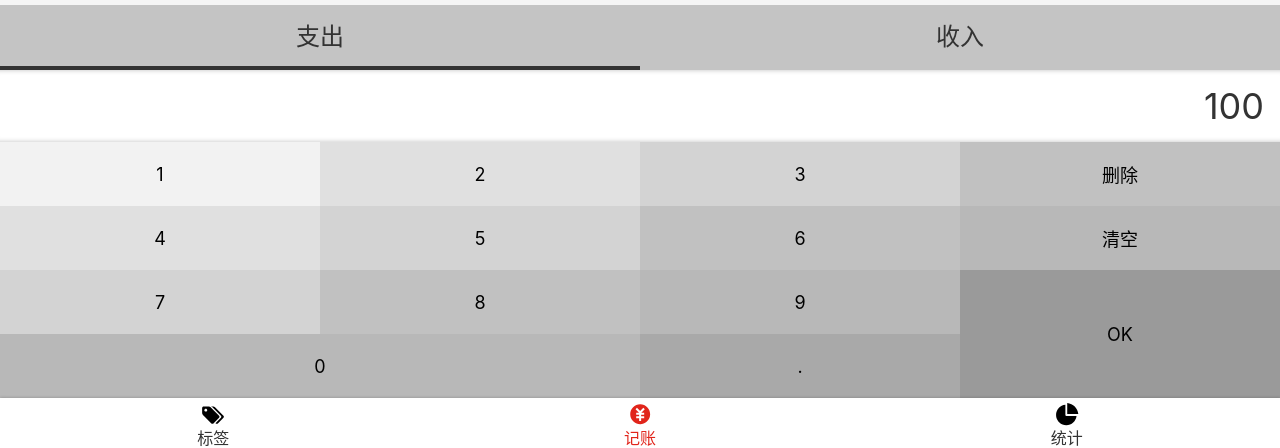
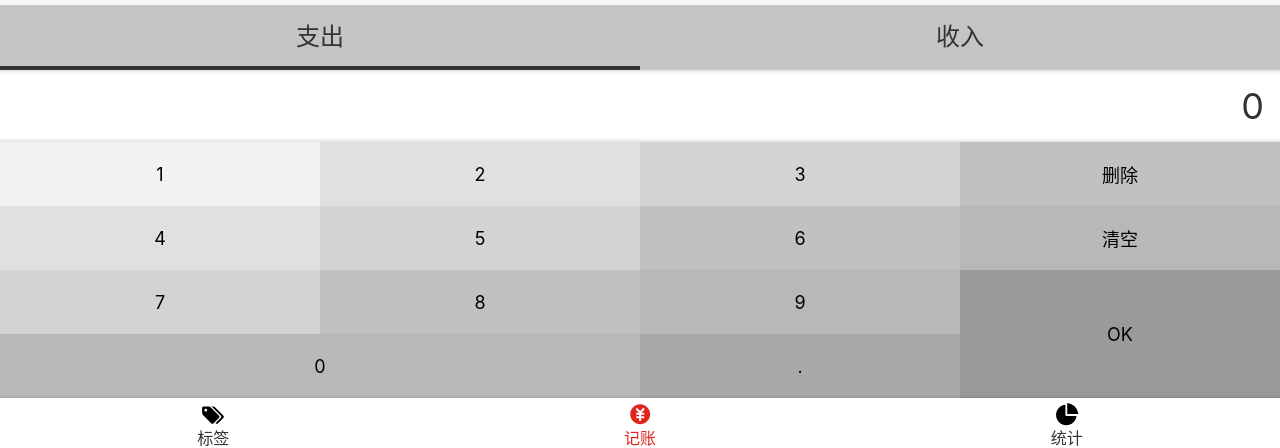
Before and after one commit to lichen404/daily-cost-react, a React app: page /money in a window 1280 px wide. Shown: the part 346-794 px from the top of the page. Built offline with nearby package versions, Linux system fonts and the light colour scheme.

Commit message:
完成NumberPad组件的基本功能

```diff
--- a/src/views/Money.tsx
+++ b/src/views/Money.tsx
@@ -18,27 +18,7 @@
             <TagsSection/>
             <NoteSection/>
             <CategorySection/>
-            <NumberPadSection>
-                <div className="output">100</div>
-                <div className="pad">
-                    <button>1</button>
-                    <button>2</button>
-                    <button>3</button>
-                    <button>删除</button>
-                    <button>4</button>
-                    <button>5</button>
-                    <button>6</button>
-                    <button>清空</button>
-                    <button>7</button>
-                    <button>8</button>
-                    <button>9</button>
-                    <button className="ok">OK</button>
-                    <button className="zero">0</button>
-                    <button>.</button>
-                </div>
-
-
-            </NumberPadSection>
+            <NumberPadSection/>
         </MyLayout>
     );
 }
--- a/src/views/Money/NumberPadSection.tsx
+++ b/src/views/Money/NumberPadSection.tsx
@@ -1,58 +1,56 @@
-import styled from "styled-components";
+import React, {useState} from 'react';
+import {Wrapper} from './NumberPadSection/Wrapper';
+import {calculateOutput} from './NumberPadSection/calculateOutput';
 
-const NumberPadSection = styled.section`
-  display: flex;
-  flex-direction: column;
-  >.pad {
-      display: grid;
-      grid-template-rows: 64px 64px 64px 64px;
-      grid-template-columns:25% 25% 25% 25% ;
-      >button {
-        font-size: 18px;
-        border: none;
-        &.ok{
-        grid-column:4/5;
-        grid-row:3/5;
-      }
-        &.zero {
-        grid-column:1/3;
-        grid-row:4/5;
-      }
-      &:nth-child(1){
-          background-color: #f2f2f2;
+const NumberPadSection: React.FC = () => {
+    const [output, _setOutput] = useState('0');
+    const setOutput = (output: string) => {
+        if (output.length > 16) {
+            _setOutput(output.slice(0, 16));
+        } else if (output.length === 0) {
+            _setOutput('0');
+        } else {
+            _setOutput(output);
         }
-      &:nth-child(2),&:nth-child(5){
-        background-color: #e0e0e0;
-      }
-      &:nth-child(3),&:nth-child(6),&:nth-child(9){
-        background-color: #d3d3d3;
-      }
-      &:nth-child(4),&:nth-child(7),&:nth-child(10){
-        background-color: #c1c1c1;
-      }
-      &:nth-child(8),&:nth-child(11),&:nth-child(13){
-        background-color: #b8b8b8;
-      }
-      &:nth-child(12){
-        background-color:#9a9a9a;
-      }
-      &:nth-child(14){
-        background-color:#a9a9a9;
-      }
-      }
+    };
 
-  }
-  >.output {
-    background-color: #fff;
-    font-size: 36px;
-    line-height: 72px;
-    text-align: right;
-    padding: 0 16px;
-    box-shadow: inset 0 -5px 5px -5px rgba(0,0,0,0.25),
-                inset 0 5px 5px -5px  rgba(0,0,0,0.25);
+    const onClickButtonWrapper = (e: React.MouseEvent) => {
+        const text = (e.target as HTMLButtonElement).textContent;
+        if (text === null) {
+            return;
+        }
+        if (text === 'ok') {
+            // TODO
+            return;
+        }
+        if (('0123456789.'.split('').concat(['删除', '清空']).indexOf(text)) >= 0) {
+            setOutput(calculateOutput(text, output));
+        }
 
 
-
-  }
-`;
-export  default NumberPadSection;
+    };
+    return (
+        <Wrapper>
+            <div className="output">{output}</div>
+            <div className="pad" onClick={
+                onClickButtonWrapper
+            }>
+                <button>1</button>
+                <button>2</button>
+                <button>3</button>
+                <button>删除</button>
+                <button>4</button>
+                <button>5</button>
+                <button>6</button>
+                <button>清空</button>
+                <button>7</button>
+                <button>8</button>
+                <button>9</button>
+                <button className="ok">OK</button>
+                <button className="zero">0</button>
+                <button>.</button>
+            </div>
+        </Wrapper>
+    );
+};
+export default NumberPadSection;
--- /dev/null
+++ b/src/views/Money/NumberPadSection/Wrapper.tsx
@@ -0,0 +1,58 @@
+import styled from 'styled-components';
+
+const Wrapper = styled.section`
+  display: flex;
+  flex-direction: column;
+  >.pad {
+      display: grid;
+      grid-template-rows: 64px 64px 64px 64px;
+      grid-template-columns:25% 25% 25% 25% ;
+      >button {
+        font-size: 18px;
+        border: none;
+        &.ok{
+        grid-column:4/5;
+        grid-row:3/5;
+      }
+        &.zero {
+        grid-column:1/3;
+        grid-row:4/5;
+      }
+      &:nth-child(1){
+          background-color: #f2f2f2;
+        }
+      &:nth-child(2),&:nth-child(5){
+        background-color: #e0e0e0;
+      }
+      &:nth-child(3),&:nth-child(6),&:nth-child(9){
+        background-color: #d3d3d3;
+      }
+      &:nth-child(4),&:nth-child(7),&:nth-child(10){
+        background-color: #c1c1c1;
+      }
+      &:nth-child(8),&:nth-child(11),&:nth-child(13){
+        background-color: #b8b8b8;
+      }
+      &:nth-child(12){
+        background-color:#9a9a9a;
+      }
+      &:nth-child(14){
+        background-color:#a9a9a9;
+      }
+      }
+
+  }
+  >.output {
+    background-color: #fff;
+    font-size: 36px;
+    line-height: 72px;
+    text-align: right;
+    padding: 0 16px;
+    box-shadow: inset 0 -5px 5px -5px rgba(0,0,0,0.25),
+                inset 0 5px 5px -5px  rgba(0,0,0,0.25);
+
+
+
+  }
+`;
+export {Wrapper}
--- /dev/null
+++ b/src/views/Money/NumberPadSection/calculateOutput.tsx
@@ -0,0 +1,42 @@
+const calculateOutput = (text: string, output = '0') => {
+    switch (text) {
+        case '0':
+        case '1':
+        case '2':
+        case '3':
+        case '4':
+        case '5':
+        case '6':
+        case '7':
+        case '8':
+        case '9':
+            if (output === '0') {
+                return text;
+            } else {
+                return output + text;
+            }
+
+
+        case '.':
+            if (output.indexOf('.') >= 0) {
+                return output;
+            } else {
+                return output + text;
+            }
+
+        case '删除':
+            if (output.length === 1) {
+                return ('');
+            } else {
+                return output.slice(0, -1) || '';
+            }
+
+        case '清空':
+            return '';
+        default:
+            return '';
+
+
+    }
+};
+export {calculateOutput};
```
